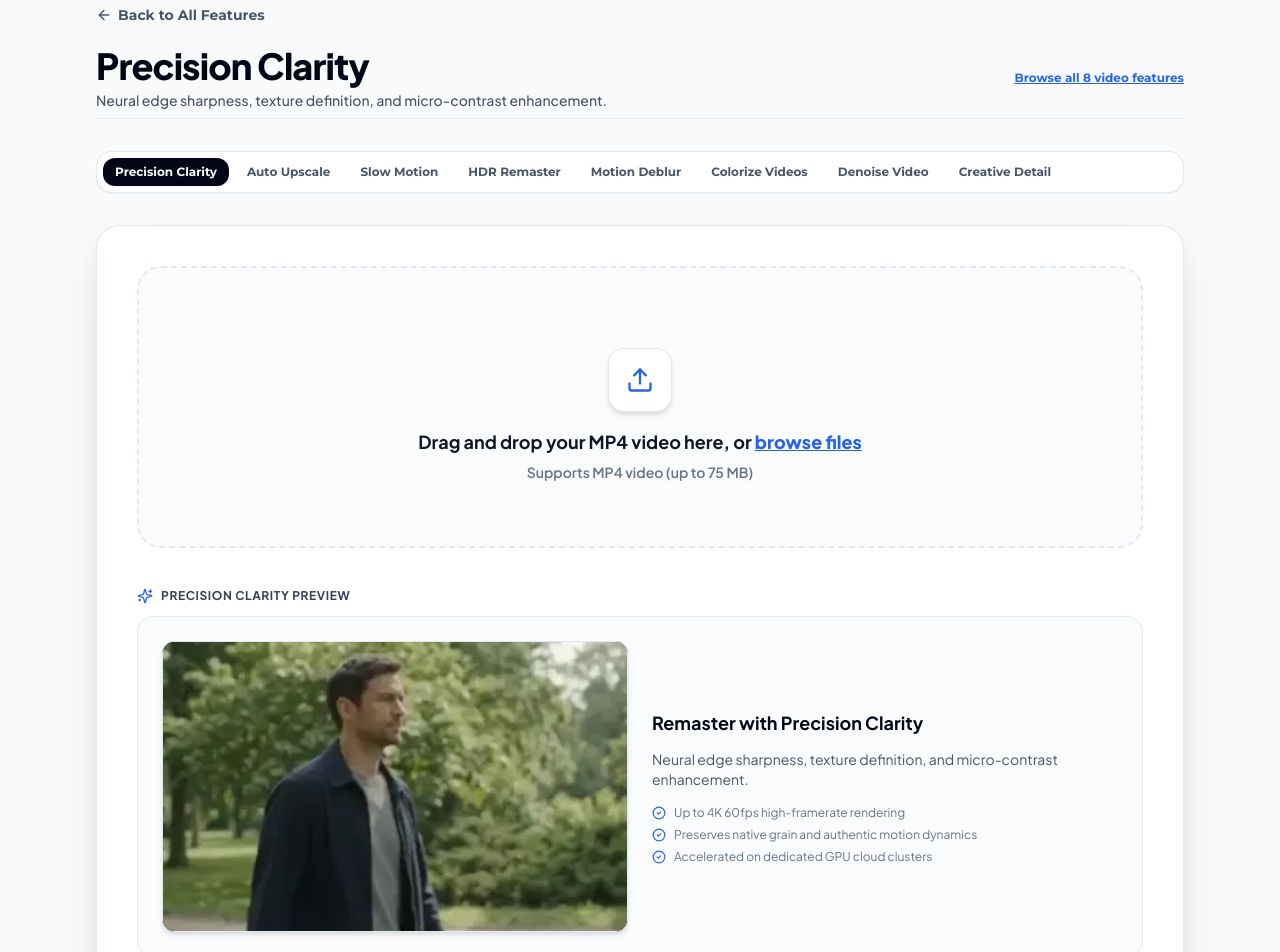
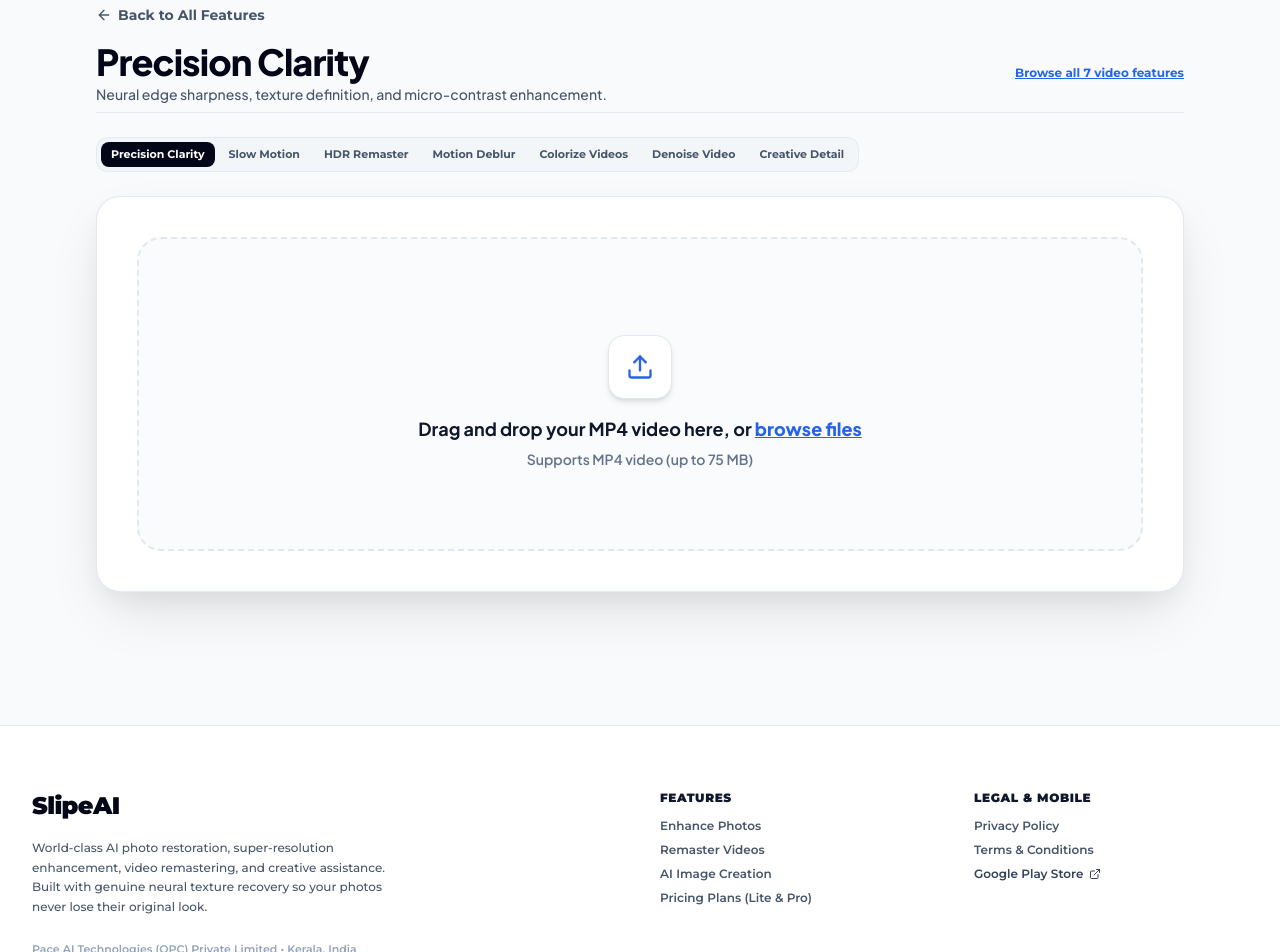
Before and after one commit to Sreerag111/slipeaiwebsite2, a Next.js app: page /video in a window 1280 px wide. Shown: the part 140-1092 px from the top of the page. Built offline with nearby package versions, Linux system fonts and the light colour scheme.

Commit message:
Remove Auto Upscale and make feature switcher slide bar very small and compact in studios

```diff
--- a/app/globals.css
+++ b/app/globals.css
@@ -71,6 +71,15 @@ body {
   background: #94A3B8;
 }
 
+/* Hide scrollbar utility */
+.scrollbar-none {
+  -ms-overflow-style: none;
+  scrollbar-width: none;
+}
+.scrollbar-none::-webkit-scrollbar {
+  display: none;
+}
+
 /* Shimmer Animation */
 @keyframes shimmer {
   0% {
--- a/components/PhotoEnhanceStudio.tsx
+++ b/components/PhotoEnhanceStudio.tsx
@@ -256,9 +256,9 @@ export function PhotoEnhanceStudio({ onOpenPricing }: PhotoEnhanceStudioProps) {
 
   return (
     <section className="py-10 sm:py-16 md:py-20 min-h-screen bg-[#F8FAFC]">
-      <div className="mx-auto max-w-6xl px-4 sm:px-6 lg:px-8 space-y-8">
+      <div className="mx-auto max-w-6xl px-4 sm:px-6 lg:px-8 space-y-5 sm:space-y-6">
         {/* Back Link & Header */}
-        <div className="space-y-4">
+        <div className="space-y-3">
           <Link
             href="/#enhancer"
             className="inline-flex items-center gap-1.5 text-xs sm:text-sm font-bold text-slate-600 hover:text-slate-950 transition-colors group"
@@ -267,12 +267,12 @@ export function PhotoEnhanceStudio({ onOpenPricing }: PhotoEnhanceStudioProps) {
             <span>Back to All Features</span>
           </Link>
 
-          <div className="flex flex-col md:flex-row md:items-center justify-between gap-4 pb-2 border-b border-slate-200/80">
+          <div className="flex flex-col md:flex-row md:items-center justify-between gap-3 pb-2 border-b border-slate-200/80">
             <div>
               <h1 className="text-2xl sm:text-3xl md:text-4xl font-extrabold text-slate-950 font-display tracking-tight">
                 {activeCategory.label}
               </h1>
-              <p className="text-xs sm:text-sm text-slate-600 font-display font-medium mt-1">
+              <p className="text-xs sm:text-sm text-slate-600 font-display font-medium mt-0.5">
                 {activeCategory.desc}
               </p>
             </div>
@@ -287,8 +287,9 @@ export function PhotoEnhanceStudio({ onOpenPricing }: PhotoEnhanceStudioProps) {
           </div>
         </div>
 
-        {/* Category Pill Switcher (Fast category change on the page) */}
-        <div className="p-1.5 rounded-2xl bg-white border border-slate-200/90 shadow-sm overflow-x-auto scrollbar-none flex items-center gap-1.5">
+        {/* Very Small Compact Category Slide Bar */}
+        <div className="flex items-center">
+          <div className="p-1 rounded-xl bg-slate-100/90 border border-slate-200/80 shadow-xs overflow-x-auto scrollbar-none flex items-center gap-1 max-w-full">
             {ENHANCEMENT_CATEGORIES.map((cat) => {
               const isCurrent = selectedCategory === cat.id;
               return (
@@ -296,16 +297,17 @@ export function PhotoEnhanceStudio({ onOpenPricing }: PhotoEnhanceStudioProps) {
                   key={cat.id}
                   type="button"
                   onClick={() => handleCategorySwitch(cat.id)}
-                className={`flex items-center gap-1.5 px-3 py-1.5 rounded-xl text-xs font-bold whitespace-nowrap transition-all shrink-0 ${
+                  className={`flex items-center px-2.5 py-1 rounded-lg text-[11px] font-bold whitespace-nowrap transition-all shrink-0 ${
                     isCurrent
-                    ? 'bg-slate-950 text-white shadow-sm'
-                    : 'text-slate-600 hover:text-slate-950 hover:bg-slate-100'
+                      ? 'bg-slate-950 text-white shadow-xs'
+                      : 'text-slate-600 hover:text-slate-950 hover:bg-white/80'
                   }`}
                 >
                   <span>{cat.label}</span>
                 </button>
               );
             })}
+          </div>
         </div>
 
         {/* Upload & Workspace Area */}
--- a/components/VideoEnhanceStudio.tsx
+++ b/components/VideoEnhanceStudio.tsx
@@ -8,10 +8,6 @@ import {
   Upload,
   Lock,
   Film,
-  CheckCircle2,
-  Sparkles,
-  Zap,
-  Play,
   RotateCcw,
 } from 'lucide-react';
 import { VIDEO_CATEGORIES, VideoCategory } from '@/lib/videoCategories';
@@ -88,9 +84,9 @@ export function VideoEnhanceStudio({ onOpenPricing }: VideoEnhanceStudioProps) {
 
   return (
     <section className="py-10 sm:py-16 md:py-20 min-h-screen bg-[#F8FAFC]">
-      <div className="mx-auto max-w-6xl px-4 sm:px-6 lg:px-8 space-y-8">
+      <div className="mx-auto max-w-6xl px-4 sm:px-6 lg:px-8 space-y-5 sm:space-y-6">
         {/* Back Link & Header */}
-        <div className="space-y-4">
+        <div className="space-y-3">
           <Link
             href="/#video"
             className="inline-flex items-center gap-1.5 text-xs sm:text-sm font-bold text-slate-600 hover:text-slate-950 transition-colors group"
@@ -99,12 +95,12 @@ export function VideoEnhanceStudio({ onOpenPricing }: VideoEnhanceStudioProps) {
             <span>Back to All Features</span>
           </Link>
 
-          <div className="flex flex-col md:flex-row md:items-center justify-between gap-4 pb-2 border-b border-slate-200/80">
+          <div className="flex flex-col md:flex-row md:items-center justify-between gap-3 pb-2 border-b border-slate-200/80">
             <div>
               <h1 className="text-2xl sm:text-3xl md:text-4xl font-extrabold text-slate-950 font-display tracking-tight">
                 {activeCategory.label}
               </h1>
-              <p className="text-xs sm:text-sm text-slate-600 font-display font-medium mt-1">
+              <p className="text-xs sm:text-sm text-slate-600 font-display font-medium mt-0.5">
                 {activeCategory.desc}
               </p>
             </div>
@@ -114,13 +110,14 @@ export function VideoEnhanceStudio({ onOpenPricing }: VideoEnhanceStudioProps) {
               href="/#video"
               className="self-start md:self-auto text-xs font-bold text-blue-600 hover:text-blue-800 underline transition-colors"
             >
-              Browse all 8 video features
+              Browse all 7 video features
             </Link>
           </div>
         </div>
 
-        {/* Category Pill Switcher (Fast category change on the page) */}
-        <div className="p-1.5 rounded-2xl bg-white border border-slate-200/90 shadow-sm overflow-x-auto scrollbar-none flex items-center gap-1.5">
+        {/* Very Small Compact Category Slide Bar */}
+        <div className="flex items-center">
+          <div className="p-1 rounded-xl bg-slate-100/90 border border-slate-200/80 shadow-xs overflow-x-auto scrollbar-none flex items-center gap-1 max-w-full">
             {VIDEO_CATEGORIES.map((cat) => {
               const isCurrent = selectedCategory === cat.id;
               return (
@@ -128,10 +125,10 @@ export function VideoEnhanceStudio({ onOpenPricing }: VideoEnhanceStudioProps) {
                   key={cat.id}
                   type="button"
                   onClick={() => handleCategorySwitch(cat.id)}
-                className={`flex items-center gap-1.5 px-3 py-1.5 rounded-xl text-xs font-bold whitespace-nowrap transition-all shrink-0 ${
+                  className={`flex items-center px-2.5 py-1 rounded-lg text-[11px] font-bold whitespace-nowrap transition-all shrink-0 ${
                     isCurrent
-                    ? 'bg-slate-950 text-white shadow-sm'
-                    : 'text-slate-600 hover:text-slate-950 hover:bg-slate-100'
+                      ? 'bg-slate-950 text-white shadow-xs'
+                      : 'text-slate-600 hover:text-slate-950 hover:bg-white/80'
                   }`}
                 >
                   <span>{cat.label}</span>
@@ -139,17 +136,17 @@ export function VideoEnhanceStudio({ onOpenPricing }: VideoEnhanceStudioProps) {
               );
             })}
           </div>
+        </div>
 
         {/* Upload & Workspace Area */}
         <div className="rounded-3xl border border-slate-200/90 bg-white p-5 sm:p-8 md:p-10 container-shade-xl">
           {!videoFile ? (
             /* Dropzone: Dedicated upload section */
-            <div className="space-y-8">
             <div
               onDragOver={(e) => e.preventDefault()}
               onDrop={handleDrop}
               onClick={() => fileInputRef.current?.click()}
-                className="border-2 border-dashed border-slate-200 hover:border-blue-600 rounded-3xl p-8 sm:p-14 md:p-16 text-center cursor-pointer transition-colors bg-slate-50/70 hover:bg-blue-50/20 flex flex-col items-center justify-center space-y-4"
+              className="border-2 border-dashed border-slate-200 hover:border-blue-600 rounded-3xl p-8 sm:p-14 md:p-20 text-center cursor-pointer transition-colors bg-slate-50/70 hover:bg-blue-50/20 flex flex-col items-center justify-center space-y-4"
             >
               <input
                 ref={fileInputRef}
@@ -169,51 +166,6 @@ export function VideoEnhanceStudio({ onOpenPricing }: VideoEnhanceStudioProps) {
                 <p className="text-xs sm:text-sm text-slate-500 font-semibold font-display">
                   Supports MP4 video (up to 75 MB)
                 </p>
-                </div>
-              </div>
-
-              {/* Feature Showcase / Sample Preview */}
-              <div className="pt-2">
-                <div className="flex items-center gap-2 mb-3">
-                  <Sparkles className="w-4 h-4 text-blue-600" />
-                  <span className="text-xs font-bold text-slate-700 uppercase tracking-wider font-display">
-                    {activeCategory.label} Preview
-                  </span>
-                </div>
-
-                <div className="grid grid-cols-1 md:grid-cols-2 gap-6 items-center bg-slate-50/80 rounded-2xl p-4 sm:p-6 border border-slate-200/80">
-                  <div className="relative aspect-[16/10] rounded-xl overflow-hidden border border-slate-200 bg-slate-950 shadow-md">
-                    <img
-                      src={`/assets/videos/remaster_categories/${activeCategory.file}`}
-                      alt={activeCategory.label}
-                      className="w-full h-full object-cover"
-                      loading="eager"
-                    />
-                  </div>
-
-                  <div className="space-y-3">
-                    <h3 className="text-base sm:text-lg font-bold text-slate-950 font-display">
-                      Remaster with {activeCategory.label}
-                    </h3>
-                    <p className="text-xs sm:text-sm text-slate-600 leading-relaxed font-display">
-                      {activeCategory.desc}
-                    </p>
-                    <ul className="text-xs text-slate-500 space-y-1.5 font-display pt-1">
-                      <li className="flex items-center gap-2">
-                        <CheckCircle2 className="w-3.5 h-3.5 text-blue-600 shrink-0" />
-                        <span>Up to 4K 60fps high-framerate rendering</span>
-                      </li>
-                      <li className="flex items-center gap-2">
-                        <CheckCircle2 className="w-3.5 h-3.5 text-blue-600 shrink-0" />
-                        <span>Preserves native grain and authentic motion dynamics</span>
-                      </li>
-                      <li className="flex items-center gap-2">
-                        <CheckCircle2 className="w-3.5 h-3.5 text-blue-600 shrink-0" />
-                        <span>Accelerated on dedicated GPU cloud clusters</span>
-                      </li>
-                    </ul>
-                  </div>
-                </div>
               </div>
             </div>
           ) : (
--- a/lib/videoCategories.ts
+++ b/lib/videoCategories.ts
@@ -13,13 +13,6 @@ export const VIDEO_CATEGORIES: VideoCategory[] = [
     desc: 'Neural edge sharpness, texture definition, and micro-contrast enhancement.',
     file: 'precision.webp',
     iconName: 'Focus',
-  },
-  {
-    id: 'auto',
-    label: 'Auto Upscale',
-    desc: 'Automatic 2x/4K video super-resolution with artifact suppression.',
-    file: 'auto.webp',
-    iconName: 'Maximize2',
   },
   {
     id: 'slow_motion',
```
Lines whose indentation alone changed are shown as unchanged.
